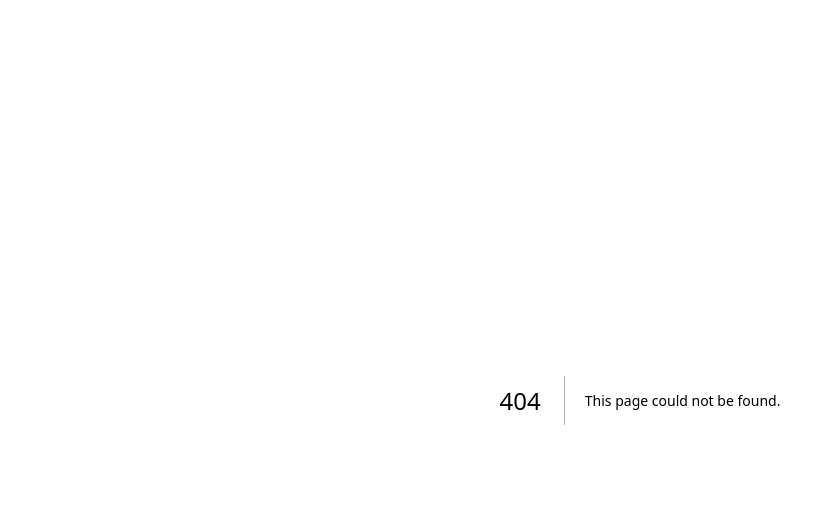
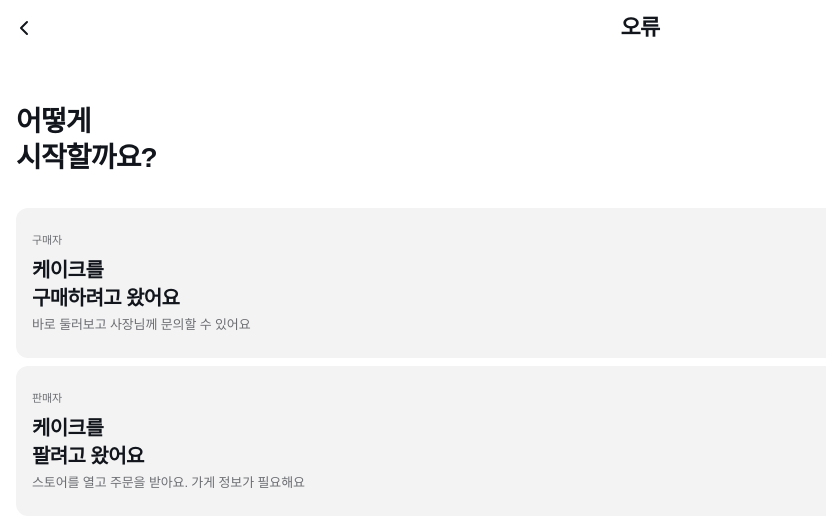
Before and after one commit to violetpay-social-seller/p3-web-seller, a Next.js app: page /auth/role in a window 1280 px wide. Before the commit this address had no page. Shown: the top 528 px of the page, without its empty margins (0-826 px from the left). Built offline with nearby package versions, Linux system fonts and the light colour scheme.

Commit message:
feat: add auth role selection screen

```diff
--- /dev/null
+++ b/src/app/(seller)/auth/role/page.tsx
@@ -0,0 +1,5 @@
+import { RoleSelectionScreen } from "@/features/auth/ui/role-selection-screen";
+
+export default function AuthRolePage() {
+  return <RoleSelectionScreen />;
+}
--- /dev/null
+++ b/src/features/auth/constants/roles.ts
@@ -0,0 +1,12 @@
+export const roleOptions = [
+  {
+    label: "구매자",
+    title: "케이크를\n구매하려고 왔어요",
+    description: "바로 둘러보고 사장님께 문의할 수 있어요",
+  },
+  {
+    label: "판매자",
+    title: "케이크를\n팔려고 왔어요",
+    description: "스토어를 열고 주문을 받아요. 가게 정보가 필요해요",
+  },
+] as const;
--- a/src/features/auth/ui/cognito-callback.tsx
+++ b/src/features/auth/ui/cognito-callback.tsx
@@ -20,6 +20,11 @@ export function CognitoCallback() {
           new URLSearchParams(window.location.search),
         );
         const user = await syncCurrentUser();
+
+        if (user.nextRoute === "ROLE_SELECTION") {
+          window.location.replace("/auth/role");
+          return;
+        }
 
         if (!user.registered || user.role !== "SELLER") {
           setMessage("판매자 가입 상태를 확인해 주세요.");
--- /dev/null
+++ b/src/features/auth/ui/role-selection-screen.tsx
@@ -0,0 +1,50 @@
+"use client";
+
+import { ChevronLeft } from "lucide-react";
+import { roleOptions } from "@/features/auth/constants/roles";
+
+export function RoleSelectionScreen() {
+  return (
+    <main className="flex min-h-dvh flex-col bg-white text-[#12161c]">
+      <header className="flex h-14 items-center justify-between">
+        <a
+          aria-label="로그인 화면으로 돌아가기"
+          className="flex size-12 items-center justify-center"
+          href="/seller"
+        >
+          <ChevronLeft aria-hidden="true" className="size-6" strokeWidth={2} />
+        </a>
+        <h1 className="text-[22px] leading-[30px] font-bold tracking-[-0.66px]">
+          오류
+        </h1>
+        <span aria-hidden="true" className="size-12" />
+      </header>
+
+      <section className="flex flex-1 flex-col gap-8 px-4 pt-12">
+        <h2 className="text-[28px] leading-9 font-bold tracking-[-0.84px] whitespace-pre-line">
+          어떻게 {"\n"}시작할까요?
+        </h2>
+
+        <div className="flex flex-col gap-2">
+          {roleOptions.map((role) => (
+            <button
+              className="flex min-h-[150px] flex-col items-start justify-center gap-1 rounded-xl bg-[#f3f3f4] px-4 py-5 text-left"
+              key={role.label}
+              type="button"
+            >
+              <span className="mb-1 text-[11px] leading-4 font-medium tracking-[-0.11px] text-[#6c6e72]">
+                {role.label}
+              </span>
+              <strong className="text-xl leading-7 tracking-[-0.6px] whitespace-pre-line">
+                {role.title}
+              </strong>
+              <span className="text-[13px] leading-[18px] tracking-[-0.13px] text-[#6c6e72]">
+                {role.description}
+              </span>
+            </button>
+          ))}
+        </div>
+      </section>
+    </main>
+  );
+}
```
